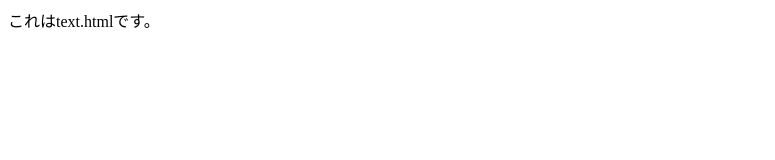
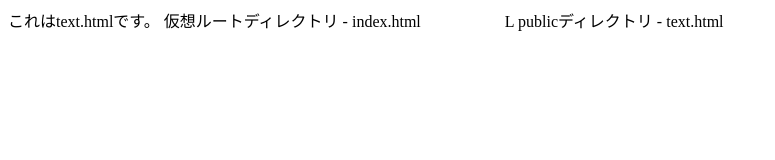
Before and after one commit to DataEncryptionStandard/VNETS, a plain HTML site: page text.html in a window 1280 px wide. Shown: the whole page, without its empty margins (0-775 px from the left). Drawn offline with Linux system fonts and the light colour scheme.

Commit message:
Update text.html

```diff
--- a/text.html
+++ b/text.html
@@ -8,6 +8,9 @@
     </head>
     <body>
         これはtext.htmlです。
+        仮想ルートディレクトリ - index.html
+                     　　　　　L publicディレクトリ - text.html
+
     </body>
 
 </html>
```
